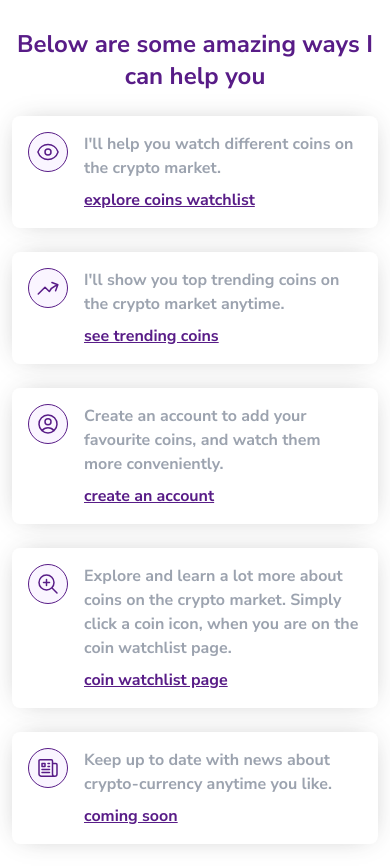
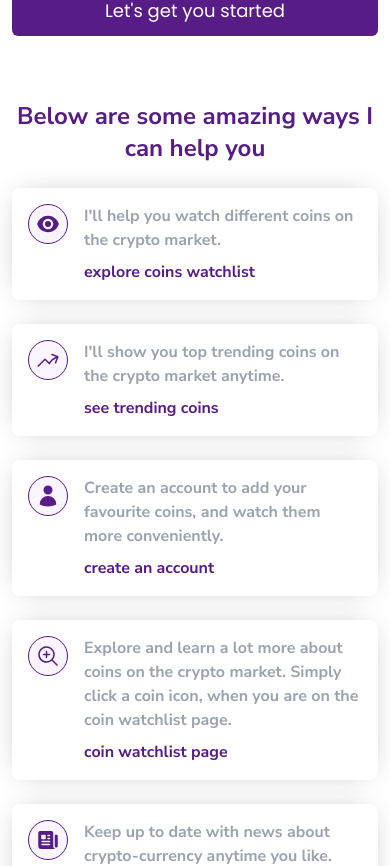
Before and after one commit to Okpainmo/Tilo, a Next.js app: page / in a window 390 px wide. Shown: the part 799-1665 px from the top of the page. Built offline with nearby package versions, Linux system fonts and the light colour scheme.

Commit message:
refactor: added account page, ...updates on page components

```diff
--- a/pages/home-page/index.jsx
+++ b/pages/home-page/index.jsx
@@ -10,25 +10,25 @@ function HomePage() {
   return (
     <MainAppLayout>
       <main className="md:w-4/5 mx-auto xsm:px-[8px] sm:px-12 lg:w-full">
-        <section className="hero-section px-[12px] flex flex-col lg:flex-row lg:gap-20 xl:gap-28 lg:mt-16 xl:w-[86%] xl:mx-auto">
-          <div className="illustration w-full h-[350px] relative xsm:mt-8 lg:order-2">
+        <section className="hero hero-section px-[12px] flex flex-col lg:flex-row lg:gap-20 xl:gap-28 lg:mt-16 xl:w-[86%] xl:mx-auto">
+          <div className="illustration w-full h-[350px] relative mt-8 lg:order-2">
             <Image src={Illustration} alt="tilo-illustration" layout="fill" />
           </div>
-          <div className="flex flex-col w-full xsm:mt-8 lg:order-1 lg:mt-12">
-            <div className="intro-text text-4xl font-[900] lg:italic text-center lg:text-left montserrat text--colors_primary leading-[55px] lg:leading-[40px]">
+          <div className="flex flex-col w-full mt-8 lg:order-1 lg:mt-12">
+            <div className="intro-text text-4xl font-[900] text-center lg:text-left poppins text--colors_primary leading-[55px] lg:leading-[45px]">
               Hey <Emoji symbol="👋" label="waving-hand" />, <br /> I'm{' '}
               <span className="text--colors_default italic">tilo</span>, your new crypto buddy
             </div>
-            <div className="mt-4 text-center lg:text-left lg:mt-6 text-[17px] montserrat">
+            <div className="mt-4 text-center lg:text-left lg:mt-6 text-[17px]">
               I'am here to help you grow and become awesome at trading the top markets around the
               world.
             </div>
-            <div className="w-full mt-6 lg:w-8/12 lg:mt-8">
+            <div className="w-full mt-8 lg:w-8/12">
               <Link href="/sign-up">
                 <a>
                   <button
                     type="button"
-                    className="btn--colors_regular rounded-md w-full py-3 px-4 lg:px-8 font-bold montserrat text-[18px]"
+                    className="btn--colors_regular rounded-md w-full py-3 px-4 lg:px-8 text-[18px] poppins"
                   >
                     Let's get you started
                   </button>
@@ -38,7 +38,7 @@ function HomePage() {
           </div>
         </section>
         <section className="highlights-section px-[12px] w-full mt-16">
-          <h3 className="text-2xl md:text-4xl text--colors_primary text-center font-bold md:mt-20">
+          <h3 className="text-2xl md:text-4xl text--colors_primary text-center font-bold md:mt-28">
             Below are some amazing ways I can help you
           </h3>
           <div className="mt-6 md:mt-12 grid gap-6 lg:grid-cols-2 justify-center xl:grid-cols-3 xl:w-11/12 xl:mx-auto">
@@ -46,27 +46,21 @@ function HomePage() {
               icon={
                 <svg
                   xmlns="http://www.w3.org/2000/svg"
-                  fill="none"
                   viewBox="0 0 24 24"
-                  strokeWidth={1.5}
-                  stroke="currentColor"
+                  fill="currentColor"
                   className="w-6 h-6"
                 >
+                  <path d="M12 15a3 3 0 100-6 3 3 0 000 6z" />
                   <path
-                    strokeLinecap="round"
-                    strokeLinejoin="round"
-                    d="M2.036 12.322a1.012 1.012 0 010-.639C3.423 7.51 7.36 4.5 12 4.5c4.638 0 8.573 3.007 9.963 7.178.07.207.07.431 0 .639C20.577 16.49 16.64 19.5 12 19.5c-4.638 0-8.573-3.007-9.963-7.178z"
-                  />
-                  <path
-                    strokeLinecap="round"
-                    strokeLinejoin="round"
-                    d="M15 12a3 3 0 11-6 0 3 3 0 016 0z"
+                    fillRule="evenodd"
+                    d="M1.323 11.447C2.811 6.976 7.028 3.75 12.001 3.75c4.97 0 9.185 3.223 10.675 7.69.12.362.12.752 0 1.113-1.487 4.471-5.705 7.697-10.677 7.697-4.97 0-9.186-3.223-10.675-7.69a1.762 1.762 0 010-1.113zM17.25 12a5.25 5.25 0 11-10.5 0 5.25 5.25 0 0110.5 0z"
+                    clipRule="evenodd"
                   />
                 </svg>
               }
             >
               I'll help you watch different coins on the crypto market.
-              <div className="text--colors_primary underline ml-auto mt-2">
+              <div className="text--colors_primary ml-auto mt-2">
                 <Link href="/coins-watchlist">
                   <a>explore coins watchlist</a>
                 </Link>
@@ -76,22 +70,20 @@ function HomePage() {
               icon={
                 <svg
                   xmlns="http://www.w3.org/2000/svg"
-                  fill="none"
                   viewBox="0 0 24 24"
-                  strokeWidth={1.5}
-                  stroke="currentColor"
+                  fill="currentColor"
                   className="w-6 h-6"
                 >
                   <path
-                    strokeLinecap="round"
-                    strokeLinejoin="round"
-                    d="M2.25 18L9 11.25l4.306 4.307a11.95 11.95 0 015.814-5.519l2.74-1.22m0 0l-5.94-2.28m5.94 2.28l-2.28 5.941"
+                    fillRule="evenodd"
+                    d="M15.22 6.268a.75.75 0 01.968-.432l5.942 2.28a.75.75 0 01.431.97l-2.28 5.941a.75.75 0 11-1.4-.537l1.63-4.251-1.086.483a11.2 11.2 0 00-5.45 5.174.75.75 0 01-1.199.19L9 12.31l-6.22 6.22a.75.75 0 11-1.06-1.06l6.75-6.75a.75.75 0 011.06 0l3.606 3.605a12.694 12.694 0 015.68-4.973l1.086-.484-4.251-1.631a.75.75 0 01-.432-.97z"
+                    clipRule="evenodd"
                   />
                 </svg>
               }
             >
               I'll show you top trending coins on the crypto market anytime.
-              <div className="text--colors_primary underline ml-auto mt-2">
+              <div className="text--colors_primary ml-auto mt-2">
                 <Link href="/trending-coins-watchlist">
                   <a>see trending coins</a>
                 </Link>
@@ -101,22 +93,20 @@ function HomePage() {
               icon={
                 <svg
                   xmlns="http://www.w3.org/2000/svg"
-                  fill="none"
                   viewBox="0 0 24 24"
-                  strokeWidth={1.5}
-                  stroke="currentColor"
+                  fill="currentColor"
                   className="w-6 h-6"
                 >
                   <path
-                    strokeLinecap="round"
-                    strokeLinejoin="round"
-                    d="M17.982 18.725A7.488 7.488 0 0012 15.75a7.488 7.488 0 00-5.982 2.975m11.963 0a9 9 0 10-11.963 0m11.963 0A8.966 8.966 0 0112 21a8.966 8.966 0 01-5.982-2.275M15 9.75a3 3 0 11-6 0 3 3 0 016 0z"
+                    fillRule="evenodd"
+                    d="M7.5 6a4.5 4.5 0 119 0 4.5 4.5 0 01-9 0zM3.751 20.105a8.25 8.25 0 0116.498 0 .75.75 0 01-.437.695A18.683 18.683 0 0112 22.5c-2.786 0-5.433-.608-7.812-1.7a.75.75 0 01-.437-.695z"
+                    clipRule="evenodd"
                   />
                 </svg>
               }
             >
               Create an account to add your favourite coins, and watch them more conveniently.
-              <div className="text--colors_primary underline ml-auto mt-2">
+              <div className="text--colors_primary ml-auto mt-2">
                 <Link href="/sign-up">
                   <a>create an account</a>
                 </Link>
@@ -126,23 +116,21 @@ function HomePage() {
               icon={
                 <svg
                   xmlns="http://www.w3.org/2000/svg"
-                  fill="none"
                   viewBox="0 0 24 24"
-                  strokeWidth={1.5}
-                  stroke="currentColor"
+                  fill="currentColor"
                   className="w-6 h-6"
                 >
                   <path
-                    strokeLinecap="round"
-                    strokeLinejoin="round"
-                    d="M21 21l-5.197-5.197m0 0A7.5 7.5 0 105.196 5.196a7.5 7.5 0 0010.607 10.607zM10.5 7.5v6m3-3h-6"
+                    fillRule="evenodd"
+                    d="M10.5 3.75a6.75 6.75 0 100 13.5 6.75 6.75 0 000-13.5zM2.25 10.5a8.25 8.25 0 1114.59 5.28l4.69 4.69a.75.75 0 11-1.06 1.06l-4.69-4.69A8.25 8.25 0 012.25 10.5zm8.25-3.75a.75.75 0 01.75.75v2.25h2.25a.75.75 0 010 1.5h-2.25v2.25a.75.75 0 01-1.5 0v-2.25H7.5a.75.75 0 010-1.5h2.25V7.5a.75.75 0 01.75-.75z"
+                    clipRule="evenodd"
                   />
                 </svg>
               }
             >
               Explore and learn a lot more about coins on the crypto market. Simply click a coin
               icon, when you are on the coin watchlist page.
-              <div className="text--colors_primary underline ml-auto mt-2">
+              <div className="text--colors_primary ml-auto mt-2">
                 <Link href="/coins-watchlist">
                   <a>coin watchlist page</a>
                 </Link>
@@ -152,22 +140,21 @@ function HomePage() {
               icon={
                 <svg
                   xmlns="http://www.w3.org/2000/svg"
-                  fill="none"
                   viewBox="0 0 24 24"
-                  strokeWidth={1.5}
-                  stroke="currentColor"
+                  fill="currentColor"
                   className="w-6 h-6"
                 >
                   <path
-                    strokeLinecap="round"
-                    strokeLinejoin="round"
-                    d="M12 7.5h1.5m-1.5 3h1.5m-7.5 3h7.5m-7.5 3h7.5m3-9h3.375c.621 0 1.125.504 1.125 1.125V18a2.25 2.25 0 01-2.25 2.25M16.5 7.5V18a2.25 2.25 0 002.25 2.25M16.5 7.5V4.875c0-.621-.504-1.125-1.125-1.125H4.125C3.504 3.75 3 4.254 3 4.875V18a2.25 2.25 0 002.25 2.25h13.5M6 7.5h3v3H6v-3z"
+                    fillRule="evenodd"
+                    d="M4.125 3C3.089 3 2.25 3.84 2.25 4.875V18a3 3 0 003 3h15a3 3 0 01-3-3V4.875C17.25 3.839 16.41 3 15.375 3H4.125zM12 9.75a.75.75 0 000 1.5h1.5a.75.75 0 000-1.5H12zm-.75-2.25a.75.75 0 01.75-.75h1.5a.75.75 0 010 1.5H12a.75.75 0 01-.75-.75zM6 12.75a.75.75 0 000 1.5h7.5a.75.75 0 000-1.5H6zm-.75 3.75a.75.75 0 01.75-.75h7.5a.75.75 0 010 1.5H6a.75.75 0 01-.75-.75zM6 6.75a.75.75 0 00-.75.75v3c0 .414.336.75.75.75h3a.75.75 0 00.75-.75v-3A.75.75 0 009 6.75H6z"
+                    clipRule="evenodd"
                   />
+                  <path d="M18.75 6.75h1.875c.621 0 1.125.504 1.125 1.125V18a1.5 1.5 0 01-3 0V6.75z" />
                 </svg>
               }
             >
               Keep up to date with news about crypto-currency anytime you like.
-              <div className="text--colors_primary underline ml-auto mt-2">
+              <div className="text--colors_primary ml-auto mt-2">
                 <Link href="/">
                   <a>coming soon</a>
                 </Link>
--- a/pages/trending-coins-watchlist/index.jsx
+++ b/pages/trending-coins-watchlist/index.jsx
@@ -10,7 +10,7 @@ function TrendingCoinsPage({ trendingCoins }) {
     <MainAppLayout>
       <main className="trending-coins-page min-h-[500px] w-full md:pt-10 px-[12px] sm:w-4/5 sm:mx-auto md:w-full md:px-10 xl:w-4/5">
         <h1 className="text--colors_primary font-bold text-2xl md:text-4xl">Trending Coins</h1>
-        <div className="section-brief text--colors_secondary text-[12px]">
+        <div className="section-brief text--colors_secondary text-[12px] mt-3">
           A list of 7 trending coins in the last 24 hours. All trending coin prices as stated, are
           relative to the price of 1 Bitcoin(BTC) (source:
           <a href="https://coingecko.com" className="text--colors_primary">
```
Also changed, not shown: pages/account/index.jsx (added, +48 -0 lines), pages/coins-watchlist/index.jsx (+26 -2 lines).
